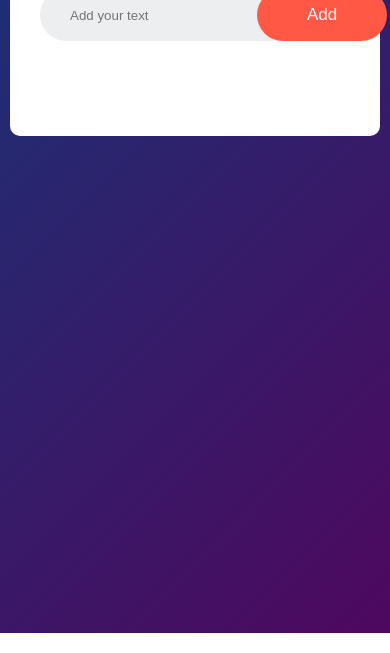
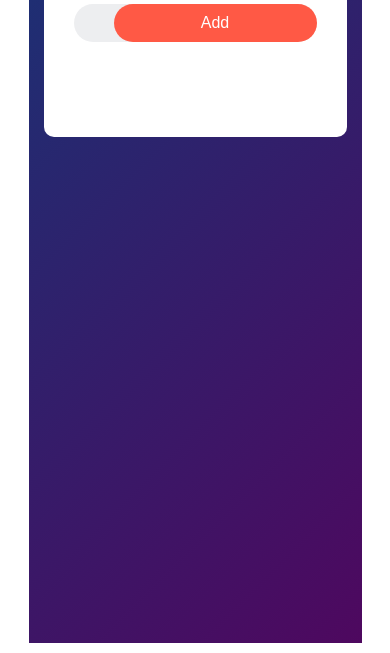
Before and after one commit to sivadhanushreddykotturu/ToDify, a plain HTML site: page index.html in a window 390 px wide. Shown: the part 211-864 px from the top of the page. Drawn offline with Linux system fonts and the light colour scheme.

Commit message:
Added media queries for mobile support

```diff
--- a/style.css
+++ b/style.css
@@ -110,3 +110,34 @@ ul li span{
 ul li span:hover{
     background: #edeef0;
 }
+
+
+@media screen and (max-width: 768px) {
+    body {
+        font-size: 16px;
+        padding: 10px;
+    }
+
+    .container {
+        width: 90%;
+        margin: auto;
+        padding: 15px;
+    }
+
+    input[type="text"] {
+        width: 100%;
+        font-size: 16px;
+        padding: 10px;
+    }
+
+    button {
+        width: 100%;
+        font-size: 16px;
+        padding: 10px;
+    }
+
+    .task {
+        font-size: 14px;
+        padding: 10px;
+    }
+}
```
